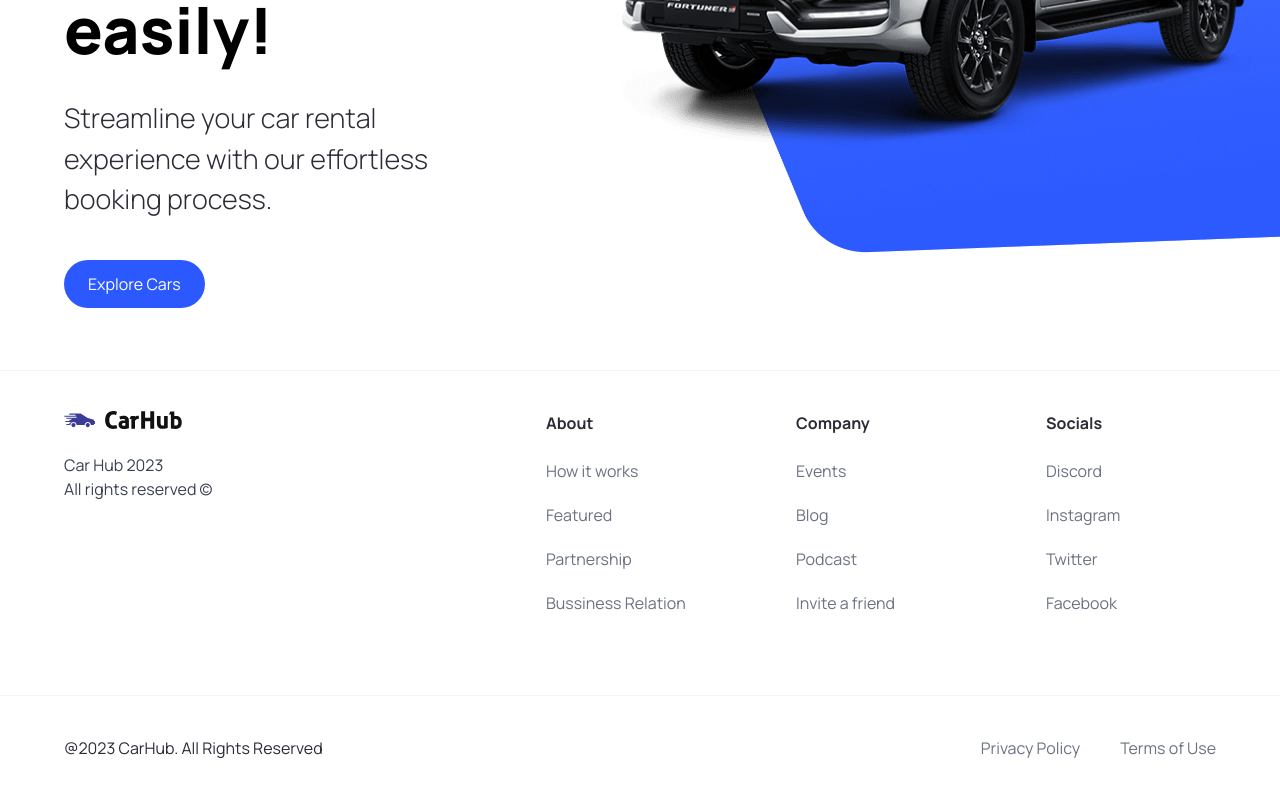
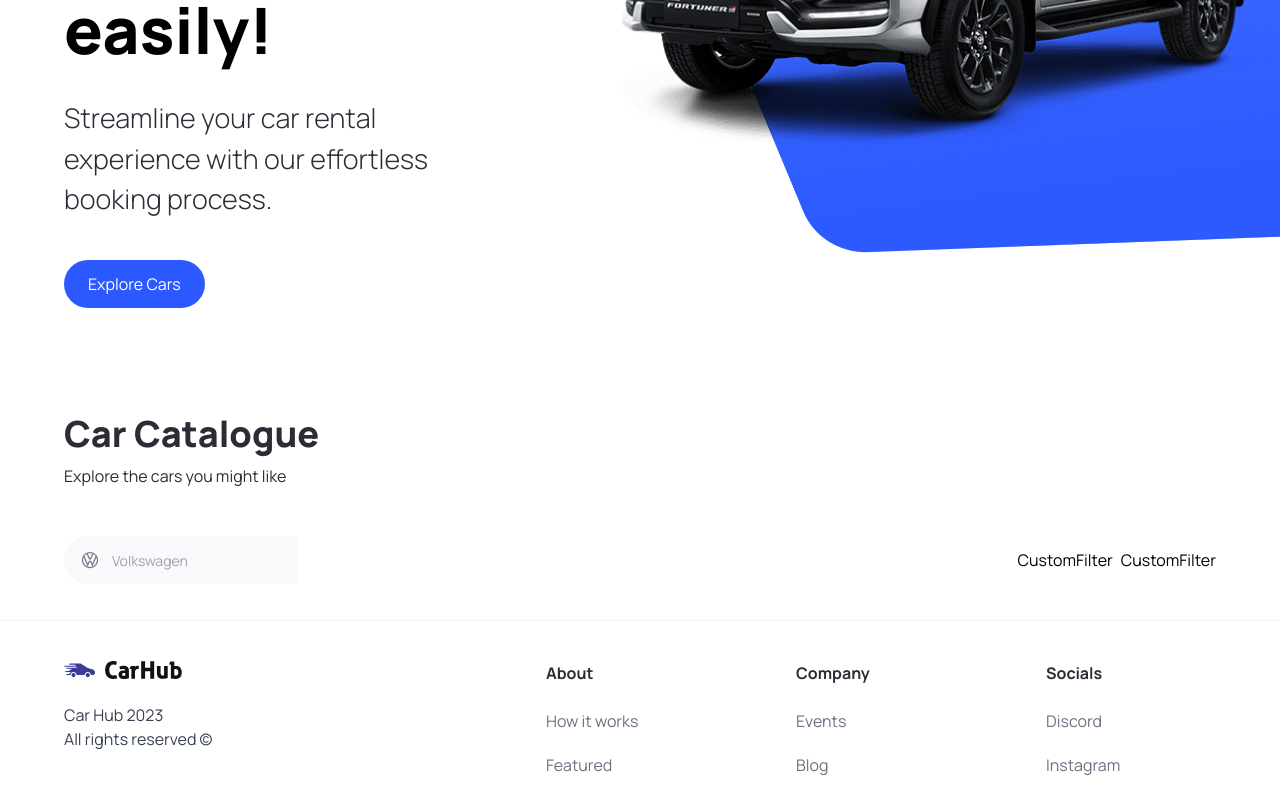
Before and after one commit to forzyz/cars-site, a Next.js app: page / in a window 1280 px wide. Shown: the part 450-1247 px from the top of the page. Built offline with nearby package versions, Linux system fonts and the light colour scheme.

Commit message:
headless ui and car catalogue implementing

```diff
--- a/app/page.tsx
+++ b/app/page.tsx
@@ -1,10 +1,25 @@
-import { Hero } from "@/components";
+import { CustomFilter, Hero, SearchBar } from "@/components";
 import Image from "next/image";
 
 export default function Home() {
   return (
     <main className="overflow-hidden">
       <Hero />
+
+      <div className="mt-12 padding-x padding-y max-width" id="discover">
+        <div className="home__text-container">
+          <h1 className="text-4xl font-extrabold">Car Catalogue</h1>
+          <p>Explore the cars you might like</p>
+        </div>
+
+        <div className="home__filters">
+          <SearchBar />
+          <div className="home__filter-container">
+              <CustomFilter title="fuel" />
+              <CustomFilter title="year" />
+          </div>
+        </div>
+      </div>
     </main>
   );
 }
--- /dev/null
+++ b/components/CustomFilter.tsx
@@ -0,0 +1,9 @@
+import React from 'react'
+
+const CustomFilter = () => {
+  return (
+    <div>CustomFilter</div>
+  )
+}
+
+export default CustomFilter
--- /dev/null
+++ b/components/SearchBar.tsx
@@ -0,0 +1,23 @@
+"use client";
+
+import { useState } from "react";
+
+import { SearchManifacturer } from ".";
+
+const SearchBar = () => {
+  const [manufacturer, setManufacturer] = useState("");
+
+  const handleSearch = () => {};
+  return (
+    <form className="searchbar" onSubmit={handleSearch}>
+      <div className="searchbar__item">
+        <SearchManifacturer
+            manufacturer={manufacturer}
+            setManufacturer={setManufacturer}
+        />
+      </div>
+    </form>
+  );
+};
+
+export default SearchBar;
--- /dev/null
+++ b/components/SearchManufacturer.tsx
@@ -0,0 +1,104 @@
+"use client";
+
+import { useState, Fragment } from "react";
+import Image from "next/image";
+import {
+  Combobox,
+  ComboboxButton,
+  ComboboxInput,
+  ComboboxOption,
+  ComboboxOptions,
+  Transition,
+} from "@headlessui/react";
+
+import { manufacturers } from "@/constants";
+import { SearchManufacturerProps } from "@/types";
+
+const SearchManifacturer = ({
+  manufacturer,
+  setManufacturer,
+}: SearchManufacturerProps) => {
+  const [query, setQuery] = useState("");
+
+  const filteredManufacturers =
+    query === ""
+      ? manufacturer
+      : manufacturers.filter((item) =>
+          item
+            .toLowerCase()
+            .replace(/\s+/g, "")
+            .includes(query.toLowerCase().replace(/\s+/g, ""))
+        );
+
+  return (
+    <div className="search-manifacturer">
+      <Combobox value={manufacturer} onChange={setManufacturer}>
+        <div className="relative w-full">
+          <ComboboxButton className={"absolute top-[14px]"}>
+            <Image
+              src="/car-logo.svg"
+              alt="Car Logo"
+              className="ml-4"
+              width={20}
+              height={20}
+            />
+          </ComboboxButton>
+
+          <ComboboxInput
+            className="search-manufacturer__input"
+            placeholder="Volkswagen"
+            displayValue={(manufacturer: string) => manufacturer}
+            onChange={(e) => setQuery(e.target.value)}
+          />
+
+          <Transition
+            as={Fragment}
+            leave="transition ease-in duration-100"
+            leaveFrom="opacity-100"
+            leaveTo="opacity-0"
+            afterLeave={() => setQuery("")}
+          >
+            <ComboboxOptions>
+              {typeof filteredManufacturers !== "string"
+                ? filteredManufacturers.map((item) => (
+                    <ComboboxOption
+                      value={item}
+                      key={item}
+                      className={({ active }) =>
+                        `relative search-manufacturer__option ${
+                          active
+                            ? "bg-primary-blue text-white"
+                            : "text-gray-900"
+                        }`
+                      }
+                    >
+                      {({ selected, active }) => (
+                        <>
+                          <span
+                            className={`block truncate ${
+                              selected ? "font-medium" : "font-normal"
+                            }`}
+                          >
+                            {item}
+                          </span>
+                          {selected ? (
+                            <span
+                              className={`absolute inset-y-0 left-0 flex items-center pl-3 ${
+                                active ? "text-white" : "text-primary-blue"
+                              }`}
+                            ></span>
+                          ) : null}
+                        </>
+                      )}
+                    </ComboboxOption>
+                  ))
+                : null}
+            </ComboboxOptions>
+          </Transition>
+        </div>
+      </Combobox>
+    </div>
+  );
+};
+
+export default SearchManifacturer;
--- a/types/index.ts
+++ b/types/index.ts
@@ -6,3 +6,9 @@
   handleClick?: MouseEventHandler<HTMLButtonElement>;
   btnType?: "button" | "submit";
 }
+
+
+export interface SearchManufacturerProps {
+  manufacturer: string;
+  setManufacturer: (manufacturer: string) => void
+}
```
Also changed, not shown: components/index.ts (+7 -1 lines), package.json (+5 -4 lines), 1 other file (tests, documents, lock files or other folders).
